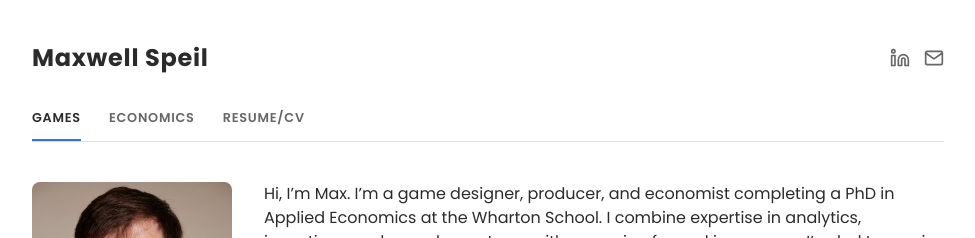
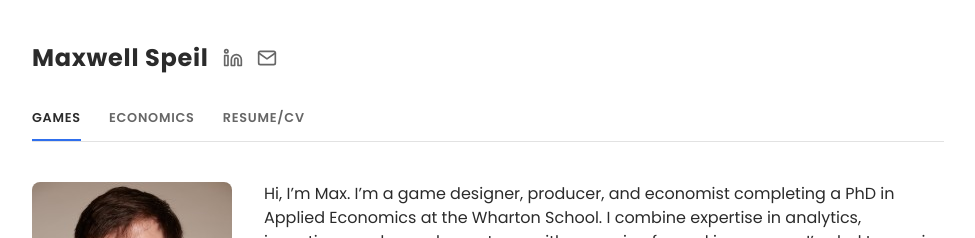
Before and after one commit to mspeil/mspeil.github.io, a Jekyll site: the page built from index.html, in a window 1280 px wide. Shown: the top 238 px of the page, without its empty margins (152-1127 px from the left). Built offline with Jekyll 4.4.1, drawn with Linux system fonts in a browser that asks for light colours.

Commit message:
Move header social icons next to the title instead of the far right
Co-Authored-By: Claude Sonnet 5 <noreply@anthropic.com>

```diff
--- a/assets/css/style.css
+++ b/assets/css/style.css
@@ -40,8 +40,7 @@ header.site-header h1 {
 .header-top {
   display: flex;
   align-items: center;
-  justify-content: space-between;
-  gap: 16px;
+  gap: 14px;
   flex-wrap: wrap;
   margin-bottom: 20px;
 }
```
